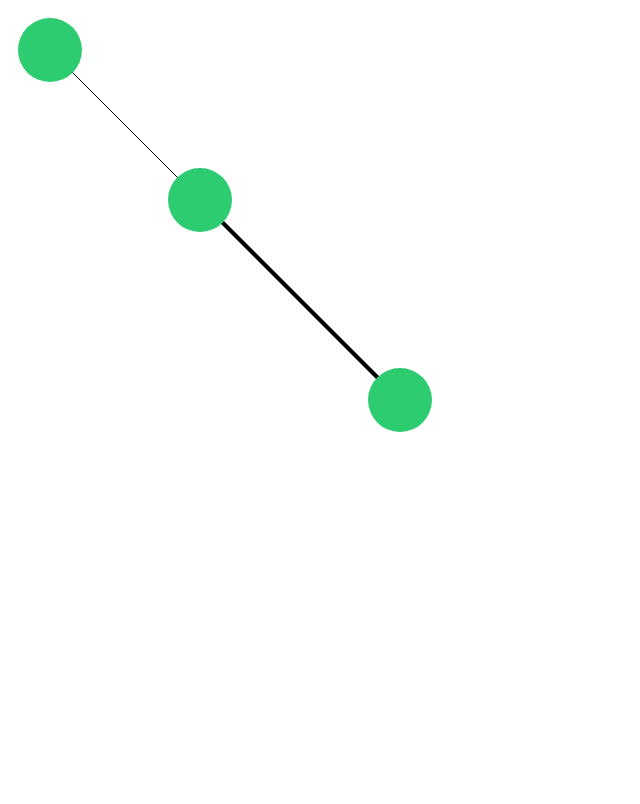
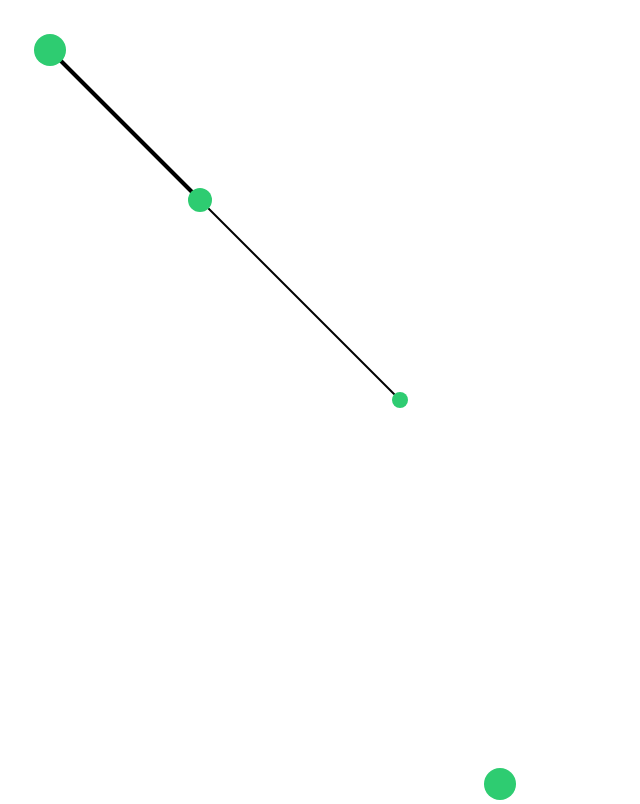
Before and after one commit to Morrantho/moo, a website: page client/src/html/index.html in a window 1280 px wide. Shown: the whole page, without its empty margins (0-640 px from the left). Drawn offline with Linux system fonts and the light colour scheme.

Commit message:
Added point_dynamic and point_static entities. Line entities are called planes now. Basic gravity physics are applied to point_dynamic entities now.

```diff
--- a/client/src/html/index.html
+++ b/client/src/html/index.html
@@ -8,6 +8,8 @@
 </head>
 <body>
 	<canvas id="mu_canvas"></canvas>
+	<!-- std -->
+	<script src="../js/std/vec2.js"></script>
 	<!-- ECS -->
 	<script src="../js/ecs/ecs.js"></script>
 	<!-- Components -->
@@ -16,14 +18,15 @@
 	<script src="../js/ecs/components/plane.js"></script>
 	<script src="../js/ecs/components/poly.js"></script>
 	<script src="../js/ecs/components/radius.js"></script>
-	<script src="../js/ecs/components/size.js"></script>
 	<script src="../js/ecs/components/sprite.js"></script>
 	<script src="../js/ecs/components/transform.js"></script>
 	<!-- Entities -->
-	<script src="../js/ecs/entities/point.js"></script>
-	<script src="../js/ecs/entities/line.js"></script>
+	<script src="../js/ecs/entities/point_static.js"></script>
+	<script src="../js/ecs/entities/point_dynamic.js"></script>
+	<script src="../js/ecs/entities/plane.js"></script>
 	<!-- Systems -->
-	<script src="../js/ecs/systems/line_render.js"></script>
+	<script src="../js/ecs/systems/point_dynamic_tick.js"></script>
+	<script src="../js/ecs/systems/plane_render.js"></script>
 	<script src="../js/ecs/systems/point_render.js"></script>
 	<!-- Src -->
 	<script src="../js/window/window.js"></script>
--- a/client/src/js/ecs/components/color.js
+++ b/client/src/js/ecs/components/color.js
@@ -1,6 +1,4 @@
-const MU_ECS_COMPONENT_COLOR=mu_ecs_component_create({
-	r:255,
-	g:255,
-	b:255,
-	a:255
+const MU_ECS_COMPONENT_COLOR=mu_ecs_component_create(
+{
+	color:{r:0,g:0,b:0,a:0}
 });
--- a/client/src/js/ecs/components/phys.js
+++ b/client/src/js/ecs/components/phys.js
@@ -1,7 +1,10 @@
-const MU_ECS_COMPONENT_PHYS=mu_ecs_component_create({
-	vx:0,
-	vy:0,
-	ax:0,
-	ay:0,
-	frozen:false
+const MU_ECS_COMPONENT_PHYS=mu_ecs_component_create(
+{
+	/* Equivalent to velocity */
+	transform:{x:0,y:0},
+	gravity:0,
+	mass:0,
+	friction:0,
+	/* Pins or freezes an entity */
+	enabled:false
 });
--- a/client/src/js/ecs/components/plane.js
+++ b/client/src/js/ecs/components/plane.js
@@ -1,4 +1,5 @@
-const MU_ECS_COMPONENT_PLANE=mu_ecs_component_create({
+const MU_ECS_COMPONENT_PLANE=mu_ecs_component_create(
+{
 	point_a:0,
 	point_b:0
 });
--- a/client/src/js/ecs/components/poly.js
+++ b/client/src/js/ecs/components/poly.js
@@ -1,3 +1,4 @@
-const MU_ECS_COMPONENT_POLY=mu_ecs_component_create({
+const MU_ECS_COMPONENT_POLY=mu_ecs_component_create(
+{
 	vertices:[]
 });
--- a/client/src/js/ecs/components/radius.js
+++ b/client/src/js/ecs/components/radius.js
@@ -1,3 +1,4 @@
-const MU_ECS_COMPONENT_RADIUS=mu_ecs_component_create({
+const MU_ECS_COMPONENT_RADIUS=mu_ecs_component_create(
+{
 	radius:0
 });
--- a/client/src/js/ecs/components/size.js
+++ /dev/null
@@ -1,4 +0,0 @@
-const MU_ECS_COMPONENT_SIZE=mu_ecs_component_create({
-	w:0,
-	h:0
-});
--- a/client/src/js/ecs/components/sprite.js
+++ b/client/src/js/ecs/components/sprite.js
@@ -1,3 +1,4 @@
-const MU_ECS_COMPONENT_SPRITE=mu_ecs_component_create({
+const MU_ECS_COMPONENT_SPRITE=mu_ecs_component_create(
+{
 	img:""
 });
--- a/client/src/js/ecs/components/transform.js
+++ b/client/src/js/ecs/components/transform.js
@@ -1,4 +1,3 @@
 const MU_ECS_COMPONENT_TRANSFORM=mu_ecs_component_create({
-	x:0,
-	y:0
+	transform:{x:0,y:0}
 });
--- a/client/src/js/ecs/ecs.js
+++ b/client/src/js/ecs/ecs.js
@@ -56,7 +56,8 @@ const mu_ecs_component_toggle=(entity,component)=>
 		{
 			let system_mask=mu_ecs_systems[i][j].mask;
 			let result_mask=entity_mask&system_mask;
-			mu_ecs_systems[i][j].entities[entity]=(result_mask==entity_mask||result_mask==system_mask)&&result_mask!=1;
+			// mu_ecs_systems[i][j].entities[entity]=(result_mask==entity_mask||result_mask==system_mask)&&result_mask!=1;
+			mu_ecs_systems[i][j].entities[entity]=result_mask==system_mask;
 		}
 	}
 }
--- a/client/src/js/ecs/entities/line.js
+++ b/client/src/js/ecs/entities/plane.js
@@ -1,5 +1,5 @@
 /* Args are entity ids to already existing point entities, not objects. */
-const mu_ecs_entity_line_create=(point_a,point_b,thickness)=>
+const mu_ecs_entity_plane_create=(point_a,point_b,thickness)=>
 {
 	let entity=mu_ecs_entity_create();
 	mu_ecs_component_toggle(entity,MU_ECS_COMPONENT_COLOR);
@@ -7,10 +7,10 @@ const mu_ecs_entity_line_create=(point_a,point_b,thickness)=>
 	mu_ecs_component_toggle(entity,MU_ECS_COMPONENT_RADIUS);
 
 	let color=mu_ecs_component_get(entity,MU_ECS_COMPONENT_COLOR);
-	color.r=0;
-	color.g=0;
-	color.b=0;
-	color.a=255;
+	color.color.r=0;
+	color.color.g=0;
+	color.color.b=0;
+	color.color.a=255;
 
 	let plane=mu_ecs_component_get(entity,MU_ECS_COMPONENT_PLANE);
 	plane.point_a=point_a;
--- /dev/null
+++ b/client/src/js/ecs/entities/point_dynamic.js
@@ -0,0 +1,16 @@
+const mu_ecs_entity_point_dynamic_create=(x,y,r)=>
+{
+	let entity=mu_ecs_entity_point_static_create(x,y,r);
+	mu_ecs_component_toggle(entity,MU_ECS_COMPONENT_PHYS);
+
+	let transform=mu_ecs_component_get(entity,MU_ECS_COMPONENT_TRANSFORM);
+
+	let phys=mu_ecs_component_get(entity,MU_ECS_COMPONENT_PHYS);
+	phys.enabled=true;
+	phys.gravity=1;
+	phys.mass=1;
+	phys.friction=0.90;
+	phys.transform=transform.transform;
+
+	return entity;
+}
--- a/client/src/js/ecs/entities/point.js
+++ b/client/src/js/ecs/entities/point_static.js
@@ -1,4 +1,4 @@
-const mu_ecs_entity_point_create=(x,y)=>
+const mu_ecs_entity_point_static_create=(x,y,r)=>
 {
 	let entity=mu_ecs_entity_create();
 	mu_ecs_component_toggle(entity,MU_ECS_COMPONENT_COLOR);
@@ -6,16 +6,16 @@ const mu_ecs_entity_point_create=(x,y)=>
 	mu_ecs_component_toggle(entity,MU_ECS_COMPONENT_TRANSFORM);
 
 	let color=mu_ecs_component_get(entity,MU_ECS_COMPONENT_COLOR);
-	color.r=46;
-	color.g=204;
-	color.b=113;
-	color.a=255;
+	color.color.r=46;
+	color.color.g=204;
+	color.color.b=113;
+	color.color.a=255;
 
 	let radius=mu_ecs_component_get(entity,MU_ECS_COMPONENT_RADIUS);
-	radius.radius=32;
+	radius.radius=r||8;
 
 	let transform=mu_ecs_component_get(entity,MU_ECS_COMPONENT_TRANSFORM);
-	transform.x=x;
-	transform.y=y;
+	transform.transform.x=x;
+	transform.transform.y=y;
 	return entity;
 }
--- a/client/src/js/ecs/systems/line_render.js
+++ /dev/null
@@ -1,20 +0,0 @@
-mu_ecs_system_create(MU_ECS_SYSTEM_RENDER,{
-	mask:
-		1<<MU_ECS_COMPONENT_COLOR|
-		1<<MU_ECS_COMPONENT_PLANE|
-		1<<MU_ECS_COMPONENT_RADIUS,
-	fn:(state,context,entity)=>
-	{
-		let color=mu_ecs_component_get(entity,MU_ECS_COMPONENT_COLOR);
-		let plane=mu_ecs_component_get(entity,MU_ECS_COMPONENT_PLANE);
-		let radius=mu_ecs_component_get(entity,MU_ECS_COMPONENT_RADIUS);
-		let transform_a=mu_ecs_component_get(plane.point_a,MU_ECS_COMPONENT_TRANSFORM);
-		let transform_b=mu_ecs_component_get(plane.point_b,MU_ECS_COMPONENT_TRANSFORM);
-		context.strokeStyle="rgba("+color.r+","+color.g+","+color.b+","+color.a+")";
-		context.lineWidth=radius.radius;
-		context.beginPath();
-		context.moveTo(transform_a.x,transform_a.y);
-		context.lineTo(transform_b.x,transform_b.y);
-		context.stroke();
-	}
-});
--- /dev/null
+++ b/client/src/js/ecs/systems/plane_render.js
@@ -0,0 +1,22 @@
+mu_ecs_system_create(MU_ECS_SYSTEM_RENDER,
+{
+	mask:
+	1<<MU_ECS_COMPONENT_COLOR|
+	1<<MU_ECS_COMPONENT_PLANE|
+	1<<MU_ECS_COMPONENT_RADIUS,
+
+	fn:(state,context,entity)=>
+	{
+		let color=mu_ecs_component_get(entity,MU_ECS_COMPONENT_COLOR).color;
+		let plane=mu_ecs_component_get(entity,MU_ECS_COMPONENT_PLANE);
+		let radius=mu_ecs_component_get(entity,MU_ECS_COMPONENT_RADIUS).radius;
+		let transform_a=mu_ecs_component_get(plane.point_a,MU_ECS_COMPONENT_TRANSFORM).transform;
+		let transform_b=mu_ecs_component_get(plane.point_b,MU_ECS_COMPONENT_TRANSFORM).transform;
+		context.strokeStyle="rgba("+color.r+","+color.g+","+color.b+","+color.a+")";
+		context.lineWidth=radius;
+		context.beginPath();
+		context.moveTo(transform_a.x,transform_a.y);
+		context.lineTo(transform_b.x,transform_b.y);
+		context.stroke();
+	}
+});
--- /dev/null
+++ b/client/src/js/ecs/systems/point_dynamic_tick.js
@@ -0,0 +1,49 @@
+const mu_ecs_system_point_dynamic_constrain=(state,entity)=>
+{
+	let transform=mu_ecs_component_get(entity,MU_ECS_COMPONENT_TRANSFORM);
+	let radius=mu_ecs_component_get(entity,MU_ECS_COMPONENT_RADIUS);
+	let t=transform.transform;
+	let r=radius.radius;
+	if(t.y-r<0)
+	{
+		transform.transform.y=r;
+	}
+	else if(t.y+r>mu_canvas.height)
+	{
+		transform.transform.y=mu_canvas.height-r;
+	}
+	else if(t.x-r<0)
+	{
+		transform.transform.x=r;
+	}
+	else if(t.x+r>mu_canvas.width)
+	{
+		transform.transform.x=mu_canvas.width-r;
+	}
+};
+
+mu_ecs_system_create(MU_ECS_SYSTEM_TICK,
+{
+	mask:
+	1<<MU_ECS_COMPONENT_COLOR|
+	1<<MU_ECS_COMPONENT_TRANSFORM|
+	1<<MU_ECS_COMPONENT_RADIUS|
+	1<<MU_ECS_COMPONENT_PHYS,
+
+	fn:(state,entity)=>
+	{
+		let transform=mu_ecs_component_get(entity,MU_ECS_COMPONENT_TRANSFORM);
+		let phys=mu_ecs_component_get(entity,MU_ECS_COMPONENT_PHYS);
+		let vel=mu_std_vec2_sub(transform.transform,phys.transform);
+		/* Set old pos to current pos. */
+		phys.transform=transform.transform;
+		/* Apply friction */
+		vel=mu_std_vec2_muln(vel,phys.friction);
+		/* Apply velocity */
+		transform.transform=mu_std_vec2_add(transform.transform,vel);
+		/* Apply Gravity */
+		transform.transform=mu_std_vec2_add(transform.transform,{x:0,y:phys.gravity});
+		/* Keep it in bounds */
+		mu_ecs_system_point_dynamic_constrain(state,entity);
+	}
+});
--- a/client/src/js/ecs/systems/point_render.js
+++ b/client/src/js/ecs/systems/point_render.js
@@ -1,16 +1,18 @@
-mu_ecs_system_create(MU_ECS_SYSTEM_RENDER,{
+mu_ecs_system_create(MU_ECS_SYSTEM_RENDER,
+{
 	mask:
-		1<<MU_ECS_COMPONENT_COLOR|
-		1<<MU_ECS_COMPONENT_TRANSFORM|
-		1<<MU_ECS_COMPONENT_RADIUS,
+	1<<MU_ECS_COMPONENT_COLOR|
+	1<<MU_ECS_COMPONENT_RADIUS|
+	1<<MU_ECS_COMPONENT_TRANSFORM,
+
 	fn:(state,context,entity)=>
 	{
-		let color=mu_ecs_component_get(entity,MU_ECS_COMPONENT_COLOR);
-		let radius=mu_ecs_component_get(entity,MU_ECS_COMPONENT_RADIUS);
-		let transform=mu_ecs_component_get(entity,MU_ECS_COMPONENT_TRANSFORM);
+		let color=mu_ecs_component_get(entity,MU_ECS_COMPONENT_COLOR).color;
+		let radius=mu_ecs_component_get(entity,MU_ECS_COMPONENT_RADIUS).radius;
+		let transform=mu_ecs_component_get(entity,MU_ECS_COMPONENT_TRANSFORM).transform;
 		context.fillStyle="rgba("+color.r+","+color.g+","+color.b+","+color.a+")";
 		context.beginPath();
-		context.arc(transform.x,transform.y,radius.radius,0,Math.PI*2);
+		context.arc(transform.x,transform.y,radius,0,Math.PI*2);
 		context.fill();
 	}
 });
--- a/client/src/js/main.js
+++ b/client/src/js/main.js
@@ -3,7 +3,7 @@ const mu_request_frame=window.requestAnimationFrame;
 let mu_canvas=0;
 let mu_canvas_context=0;
 /* Physics ticks per second. */
-const mu_dt=1000/30;
+const mu_dt=1000/60;
 let mu_last_time=0;
 let mu_frame_time=0;
 let mu_elapsed_time=0.0;
@@ -13,11 +13,14 @@ let mu_state=1;
 ******************************************************************************/
 function mu_test()
 {
-	let point1=mu_ecs_entity_point_create(50,50);
-	let point2=mu_ecs_entity_point_create(200,200);
-	let point3=mu_ecs_entity_point_create(400,400);
-	let line1=mu_ecs_entity_line_create(point1,point2,1);
-	let line2=mu_ecs_entity_line_create(point2,point3,4);
+	let point1=mu_ecs_entity_point_static_create(50,50,16);
+	let point2=mu_ecs_entity_point_static_create(200,200,12);
+	let point3=mu_ecs_entity_point_static_create(400,400,8);
+
+	let plane1=mu_ecs_entity_plane_create(point1,point2,4);
+	let plane2=mu_ecs_entity_plane_create(point2,point3,2);
+
+	let pointd1=mu_ecs_entity_point_dynamic_create(500,50,16);
 }
 /******************************************************************************
 * Where everything starts. Called when the browser feels like it.
--- /dev/null
+++ b/client/src/js/std/vec2.js
@@ -0,0 +1,71 @@
+function mu_std_vec2_create(x,y)
+{
+	return {x:x,y:y};
+}
+
+function mu_std_vec2_add(v1,v2)
+{
+	return {x:v1.x+v2.x,y:v1.y+v2.y};
+}
+
+function mu_std_vec2_addn(v,n)
+{
+	return {x:v.x+n,y:v.y+n};
+}
+
+function mu_std_vec2_sub(v1,v2)
+{
+	return {x:v1.x-v2.x,y:v1.y-v2.y};
+}
+
+function mu_std_vec2_subn(v,n)
+{
+	return {x:v.x-n,y:v.y-n};
+}
+
+function mu_std_vec2_mul(v1,v2)
+{
+	return {x:v1.x*v2.x,y:v1.y*v2.y};
+}
+
+function mu_std_vec2_muln(v,n)
+{
+	return {x:v.x*n,y:v.y*n};
+}
+
+function mu_std_vec2_div(v1,v2)
+{
+	return {x:v1.x/v2.x,y:v1.y/v2.y};
+}
+
+function mu_std_vec2_divn(v,n)
+{
+	return {x:v.x/n,y:v.y/n};
+}
+
+function mu_std_vec2_mag(v)
+{
+	return v.x*v.x+v.y*v.y;
+}
+
+function mu_std_vec2_len(v)
+{
+	return mu_std_vec2_mag(v);
+}
+
+function mu_std_vec2_norm(v)
+{
+	let len=mu_std_vec2_mag(v);
+	if(!len) return v;
+	return mu_std_vec2_muln(v,1/len);
+}
+
+function mu_std_vec2_dot(v1,v2)
+{
+	return (v1.x*v2.x)+(v1.y*v2.y);
+}
+
+function mu_std_vec2_cross(v1,v2)
+{
+	return (v1.x*v2.y)-(v1.y*v2.x);
+}
```
